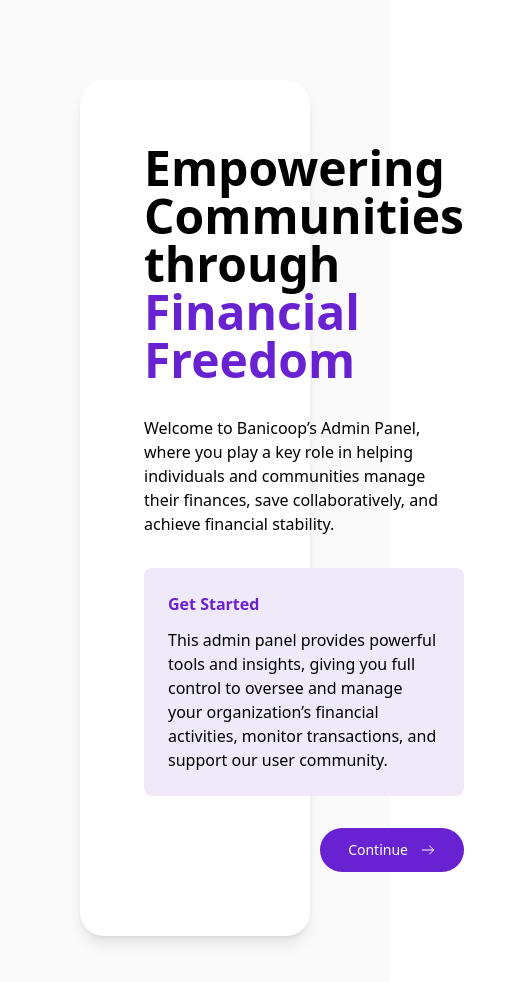
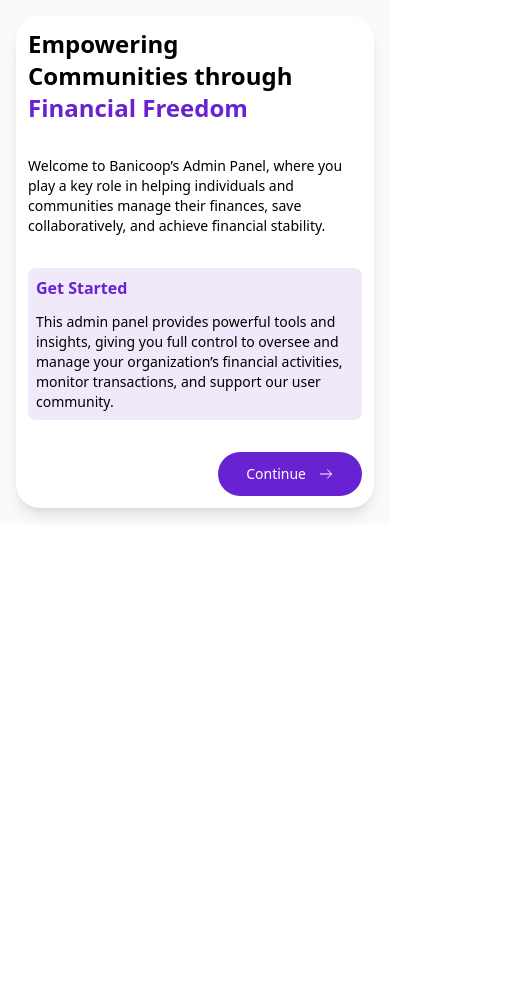
Before and after one commit to Banicoop/admin, a React (Create React App) app: page /auth/welcome in a window 390 px wide. Shown: the top 982 px of the page, 528 px wide, since content can reach past the window. After the commit the page ends 844 px from the top, so only its background shows below. Built offline with nearby package versions, Linux system fonts and the light colour scheme.

Commit message:
mobile screens

```diff
--- a/src/ProtectedRoute.tsx
+++ b/src/ProtectedRoute.tsx
@@ -3,7 +3,7 @@
 
 function ProtectedRoute({ user, children }: {children: React.ReactNode, user: boolean}) {
     if (!user) {
-      return <Navigate to="/auth/login" replace />;
+      return <Navigate to="/auth/welcome" replace />;
     }
     return(
       <div>
--- a/src/Routes.tsx
+++ b/src/Routes.tsx
@@ -1,4 +1,4 @@
-import React from 'react'
+import React, { Suspense } from 'react'
 import { Outlet, createBrowserRouter, RouterProvider } from 'react-router-dom';
 import Sidebar from './components/Sidebar';
 import Navbar from './components/Navbar';
@@ -43,9 +43,9 @@
 
 function AuthLayout(){
   return(
-    <div className="bg-bgR h-full w-full p-[5rem]">
+    <div className="bg-bgR h-full w-full p-4 md:p-[3rem] lg:p-[5rem] flex items-center justify-center">
       <div className="rounded-3xl shadow-lg bg-bgWhite flex">
-        <img src="/welcome.svg" alt="" className="h-[75%] hidden md:block md:w-1/2 " />
+        <img src="/welcome.svg" alt="" className="h-fit hidden md:block md:w-1/2 " />
           <Outlet/>
       </div>
     </div>
@@ -101,7 +101,11 @@
     children: [
       {
         path: '/auth/welcome',
-        element: <WelcomePage/>
+        element: (
+          <Suspense fallback={<Splash/>}>
+            <WelcomePage/>
+          </Suspense>
+      )
       },
       {
         path: '/auth/login',
--- a/src/components/inputs/Input.tsx
+++ b/src/components/inputs/Input.tsx
@@ -16,9 +16,9 @@
 }
 
 
-export const OtpInput:FC<IInput> = ({ placeholder}) => {
+export const OtpInput:FC<IInput> = ({ placeholder, onChange}) => {
   return (
-    <input type='tel' placeholder={placeholder} maxLength={1} minLength={0} className="px-2 py-3 h-[60px] w-[60px] rounded-2xl border-[1px] outline-none text-lg"  />
+    <input type='tel' placeholder={placeholder} onChange={onChange} maxLength={1} minLength={0} className="px-2 py-3 h-[60px] w-[60px] rounded-2xl border-[1px] outline-none text-lg"  />
   )
 }
 
--- a/src/pages/auth/Signin.tsx
+++ b/src/pages/auth/Signin.tsx
@@ -11,11 +11,7 @@
     const [password, setPassword] = useState('');
 
     const handleSubmit = async () => {
-      try {
-
-      } catch (error) {
-
-      }
+      console.log('Something')
     }
 
   return (
@@ -29,7 +25,10 @@
 
         <div className="flex justify-between w-full">
             <BackBtn onClick={() => navigate('/auth/welcome')} text='Go Back'/>
-            <AuthBtn onClick={() => navigate('/auth/verification')} text='Continue'/>
+            <AuthBtn onClick={() =>{
+              handleSubmit()
+               navigate('/auth/verification')
+            }} text='Continue'/>
         </div>
     </div>
   )
--- a/src/pages/auth/WelcomePage.tsx
+++ b/src/pages/auth/WelcomePage.tsx
@@ -5,23 +5,20 @@
 const WelcomePage = () => {
   const navigate = useNavigate();
 
-  const NextPage = () => {
-    navigate('/auth/login')
-  }
 
   return (
-    <div className='flex flex-col items-center justify-center p-[4rem] gap-[2rem]'>
-        <h1 className='text-5xl font-semibold flex self-start justify-start flex-col'>Empowering <br />Communities through <br /><span className="text-bgPurple">Financial Freedom</span></h1>
+    <div className='flex w-full flex-col items-center justify-center p-3 md:p-[4rem] gap-[2rem]'>
+        <h1 className='text-2xl md:text-3xl lg:text-5xl font-semibold flex self-start justify-start flex-col'>Empowering <br />Communities through <br /><span className="text-bgPurple">Financial Freedom</span></h1>
 
-        <h4 className="">Welcome to Banicoop’s Admin Panel, where you play a key role in helping individuals and communities manage their finances, save collaboratively, and achieve financial stability.</h4>
+        <h4 className="text-sm">Welcome to Banicoop’s Admin Panel, where you play a key role in helping individuals and communities manage their finances, save collaboratively, and achieve financial stability.</h4>
 
-        <div className="bg-[#F0E9F9] rounded-lg p-6 flex flex-col gap-3">
+        <div className="bg-[#F0E9F9] rounded-lg p-2 md:p-6 flex flex-col gap-3">
             <span className="text-bgPurple font-semibold">Get Started</span>
-            <p className="">This admin panel provides powerful tools and insights, giving you full control to oversee and manage your organization’s financial activities, monitor transactions, and support our user community.</p>
+            <p className="text-sm">This admin panel provides powerful tools and insights, giving you full control to oversee and manage your organization’s financial activities, monitor transactions, and support our user community.</p>
         </div>
 
         <div className="flex justify-end self-end">
-            <AuthBtn text='Continue' onClick={NextPage}/>
+            <AuthBtn text='Continue' onClick={() => navigate('/auth/login')}/>
         </div>
     </div>
   )
```
